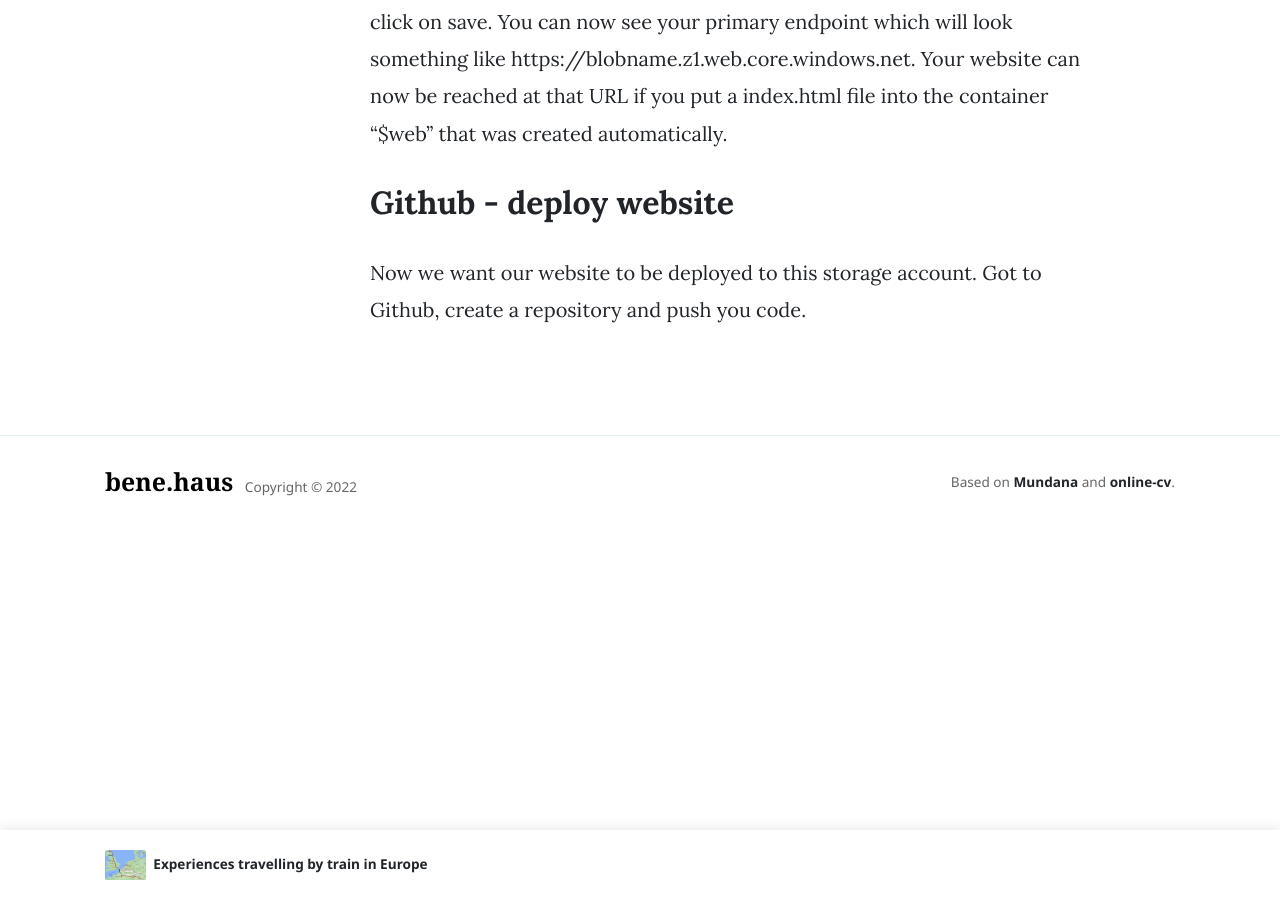
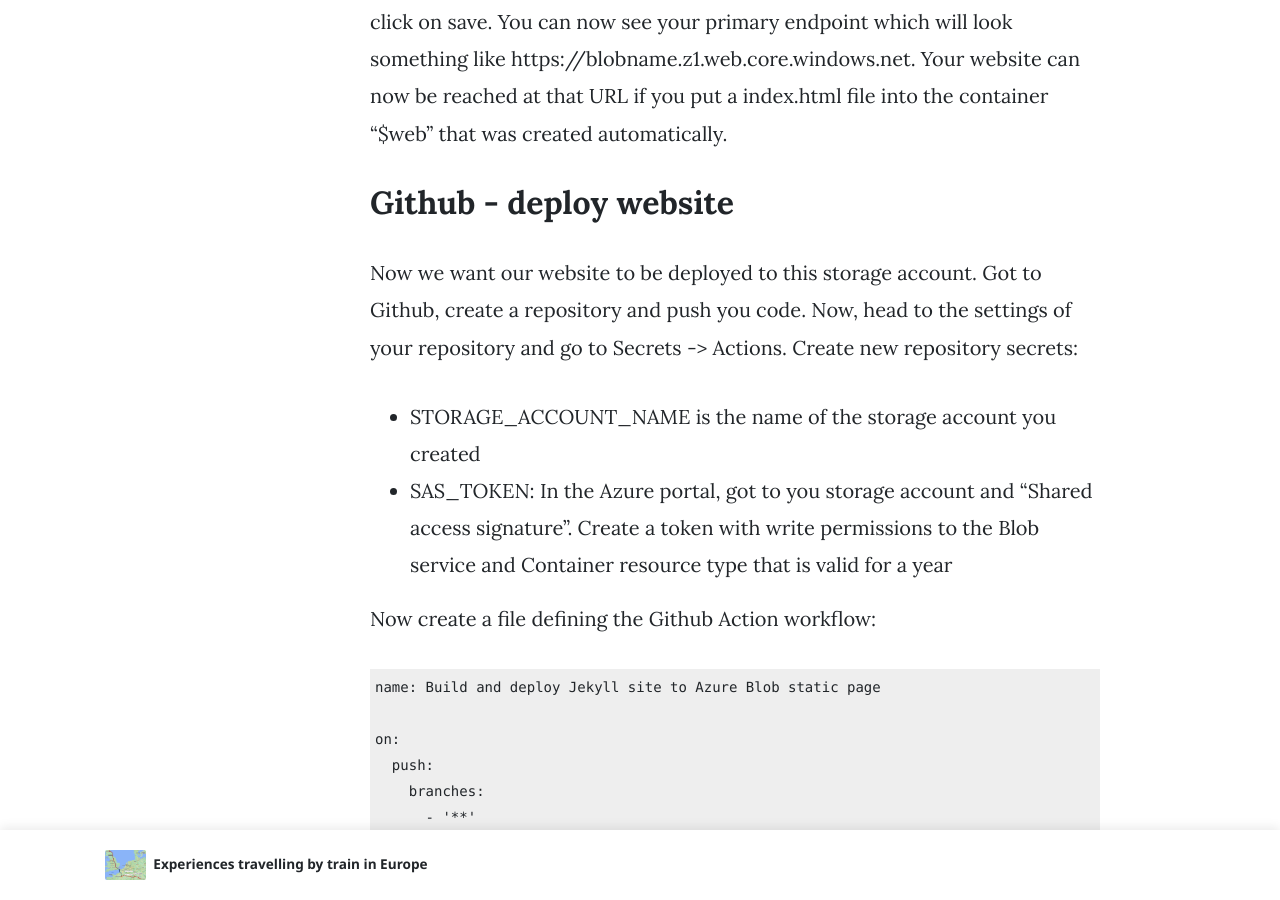
Before and after one commit to BeneHa/benehaus_blog, a Jekyll site: the page built from jekyll/_posts/2022-08-08-blog-setup.md, in a window 1280 px wide and 900 px high, scrolled down 2208 px. Built offline with Jekyll 4.4.1, drawn with Linux system fonts in a browser that asks for light colours; nearby versions of some CDN libraries; comment, search, counter and statistics services are not loaded; some of the changed text lies outside the part shown.

Commit message:
workflow!

````diff
--- a/jekyll/_posts/2022-08-08-blog-setup.md
+++ b/jekyll/_posts/2022-08-08-blog-setup.md
@@ -26,4 +26,44 @@
 
 ## Github - deploy website
 
-Now we want our website to be deployed to this storage account. Got to Github, create a repository and push you code.
+Now we want our website to be deployed to this storage account. Got to Github, create a repository and push you code. Now, head to the settings of your repository and go to Secrets -> Actions. Create new repository secrets:
+- STORAGE_ACCOUNT_NAME is the name of the storage account you created
+- SAS_TOKEN: In the Azure portal, got to you storage account and "Shared access signature". Create a token with write permissions to the Blob service and Container resource type that is valid for a year
+
+Now create a  file defining the Github Action workflow:
+```
+name: Build and deploy Jekyll site to Azure Blob static page
+
+on:
+  push:
+    branches:
+      - '**'
+
+jobs:
+  jekyll:
+    runs-on: ubuntu-20.04
+    steps:
+    - uses: actions/checkout@v2
+    - uses: actions/cache@v1
+      with:
+        path: vendor/bundle
+        key: ${{ runner.os }}-gems-${{ hashFiles('**/Gemfile.lock') }}
+        restore-keys: |
+          ${{ runner.os }}-gems-
+    # Standard usage
+    - uses: lemonarc/jekyll-action@1.0.0
+    - uses: bacongobbler/azure-blob-storage-upload@v1.2.0
+      with:
+        source_dir: '_site'
+        container_name: $web
+        sas_token: ${{ secrets.sas_token }}
+        account_name: ${{ secrets.storage_account_name }}
+        extra_args: --overwrite True
+        sync: true
+```
+
+This will build the Jekyll page and deploy the folder with the built website code (_site) to the storage account container $web.
+
+
+
+## CDN refresh
````
Also changed, not shown: .github/workflows/main.yml (added).
